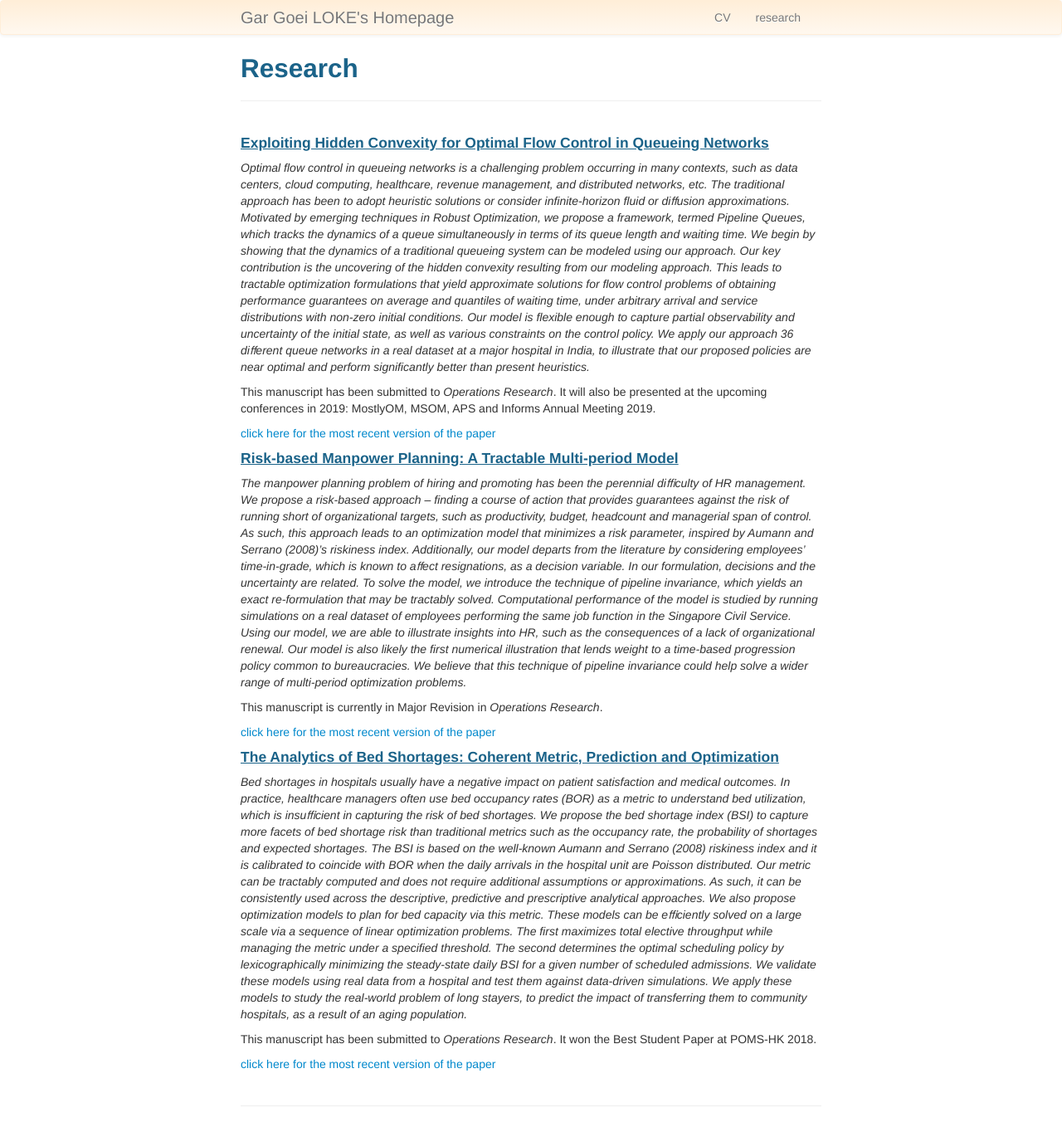
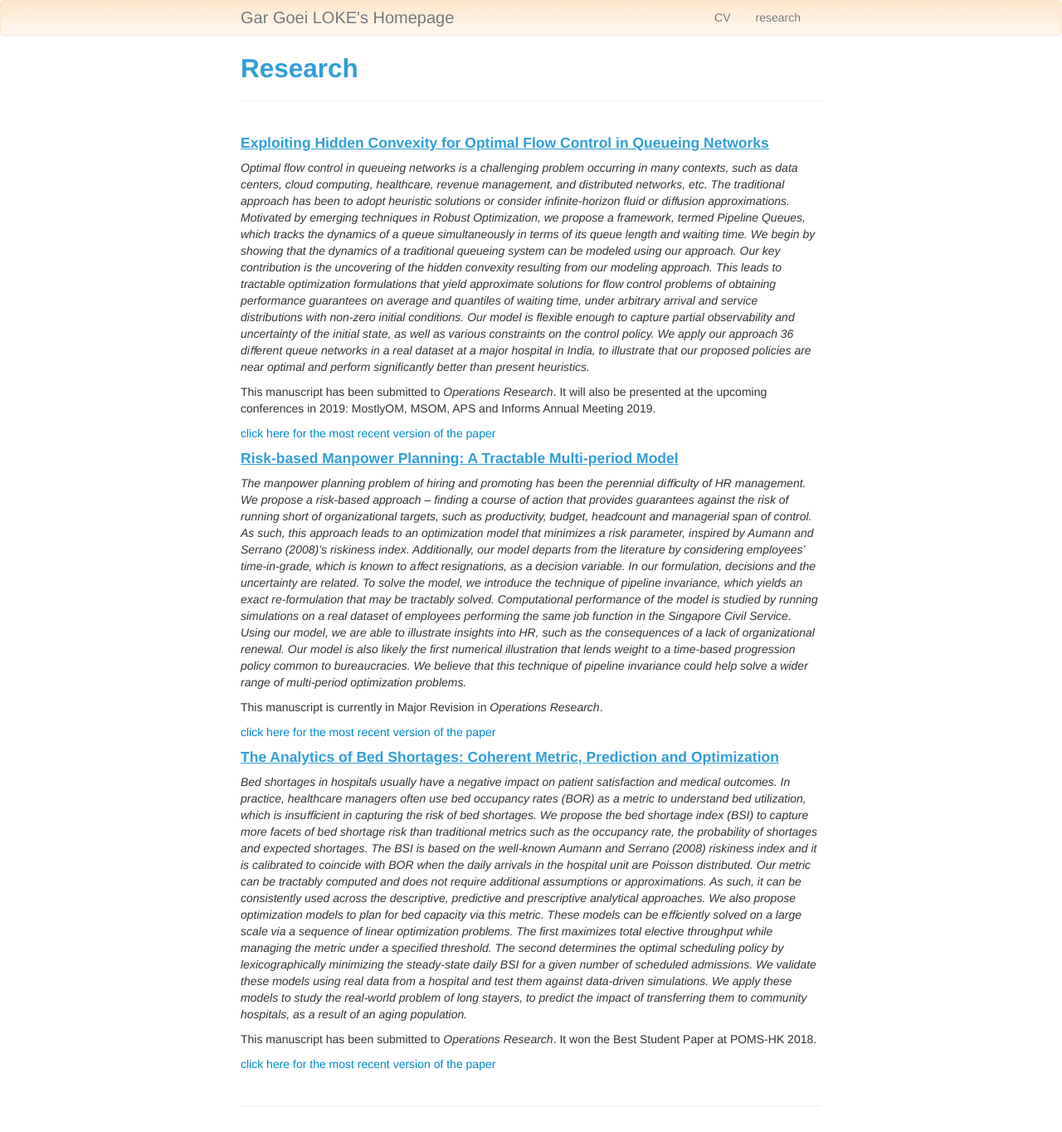
Before and after one commit to gg-ed/gg-ed.github.io, a Jekyll site: the page built from pages/research.md, in a window 1280 px wide. Shown: the whole page at 83% size. Built offline with Jekyll 4.4.1, drawn with Linux system fonts in a browser that asks for light colours.

Commit message:
more style update

```diff
--- a/assets/themes/twitter/css/my_custom_css.css
+++ b/assets/themes/twitter/css/my_custom_css.css
@@ -58,7 +58,7 @@ td.right {
 
 
 h1, h2, h3, h4, h5 {
-    color: #1b6389;
+    color: #319ed8;
 }
 
 .danger {
@@ -91,13 +91,13 @@ h1, h2, h3, h4, h5 {
     padding-left:20px;
     padding-right:20px;
     background-color:#fafafa;
-    background-image:-moz-linear-gradient(top, #ffeed8, #fff8ef);
-    background-image:-webkit-gradient(linear, 0 0, 0 100%, from(#ffeed8), to(#f2f2f2));
-    background-image:-webkit-linear-gradient(top, #ffeed8, #fff8ef);
-    background-image:-o-linear-gradient(top, #ffeed8, #fff8ef);
-    background-image:linear-gradient(to bottom, #ffeed8, #fff8ef);
+    background-image:-moz-linear-gradient(top, #fce6c9, #fff8ef);
+    background-image:-webkit-gradient(linear, 0 0, 0 100%, from(#fce6c9), to(#f2f2f2));
+    background-image:-webkit-linear-gradient(top, #fce6c9, #fff8ef);
+    background-image:-o-linear-gradient(top, #fce6c9, #fff8ef);
+    background-image:linear-gradient(to bottom, #fce6c9, #fff8ef);
     background-repeat:repeat-x;filter:progid:DXImageTransform.Microsoft.gradient(startColorstr='#ffffffff', endColorstr='#fff2f2f2', GradientType=0);
-    border:1px solid #ffeed8;
+    border:1px solid #fce6c9;
     -webkit-border-radius:4px;
     -moz-border-radius:4px;
     border-radius:4px;
```
